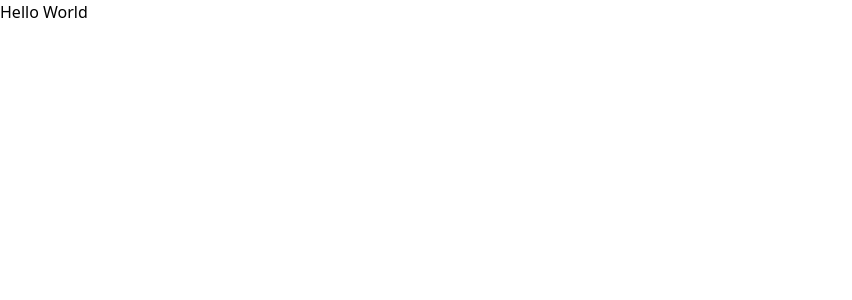
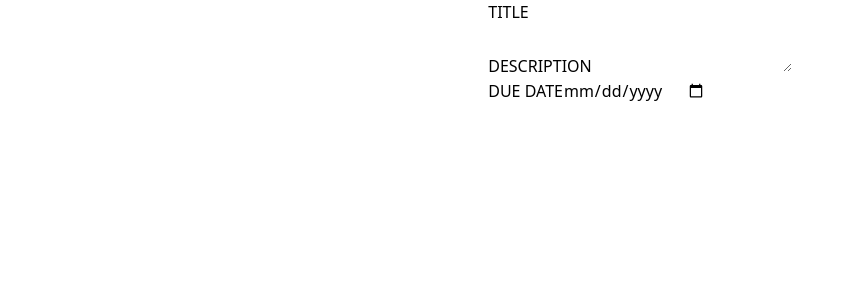
Before and after one commit to Khalifa2018/ProjectManagement, a React (Vite) app: page / in a window 1280 px wide. Shown: the top 300 px of the page, without its empty margins (0-852 px from the left). Built offline with nearby package versions, Linux system fonts and the light colour scheme.

Commit message:
Add input component

```diff
--- a/src/App.jsx
+++ b/src/App.jsx
@@ -1,9 +1,7 @@
+import NewProjectInputs from "./components/NewProjectInputs";
+
 function App() {
-  return (
-    <>
-      <h1 className="my-8 text-center text-5xl font-bold">Hello World</h1>
-    </>
-  );
+  return <NewProjectInputs />;
 }
 
 export default App;
--- /dev/null
+++ b/src/components/Input.jsx
@@ -0,0 +1,8 @@
+export default function Input({ label, ...props }) {
+  return (
+    <p>
+      <label>{label}</label>
+      <input {...props} />
+    </p>
+  );
+}
--- /dev/null
+++ b/src/components/NewProjectInputs.jsx
@@ -0,0 +1,14 @@
+import Input from "./Input";
+
+export default function NewProjectInputs() {
+  return (
+    <dialog open>
+      <Input label="TITLE" type="text" />
+      <p>
+        <label>DESCRIPTION</label>
+        <textarea />
+      </p>
+      <Input label="DUE DATE" type="date" />
+    </dialog>
+  );
+}
```
Also changed, not shown: 1 other file (tests, documents, lock files or other folders).
